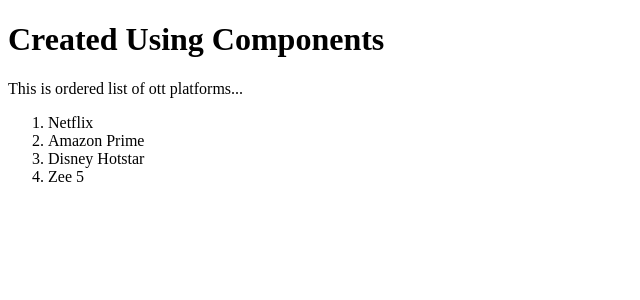
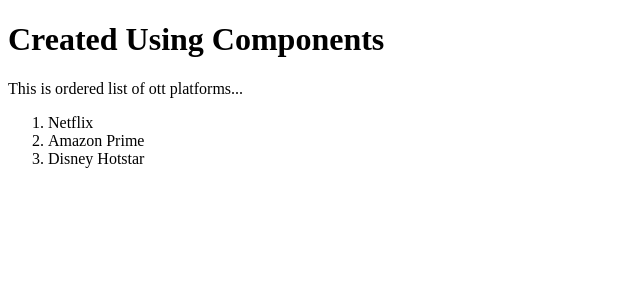
Before and after one commit to jatinnkumar/REACT-LEARNING, a React (Create React App) app: page / in a window 1280 px wide. Shown: the top 300 px of the page, without its empty margins (0-640 px from the left). Built offline with nearby package versions, Linux system fonts and the light colour scheme.

Commit message:
revert back code...

```diff
--- a/src/List.jsx
+++ b/src/List.jsx
@@ -6,7 +6,6 @@
             <li>Netflix</li>
             <li>Amazon Prime</li>
             <li>Disney Hotstar</li>
-            <li>Zee 5</li>
         </ol>
     );
 }
```
